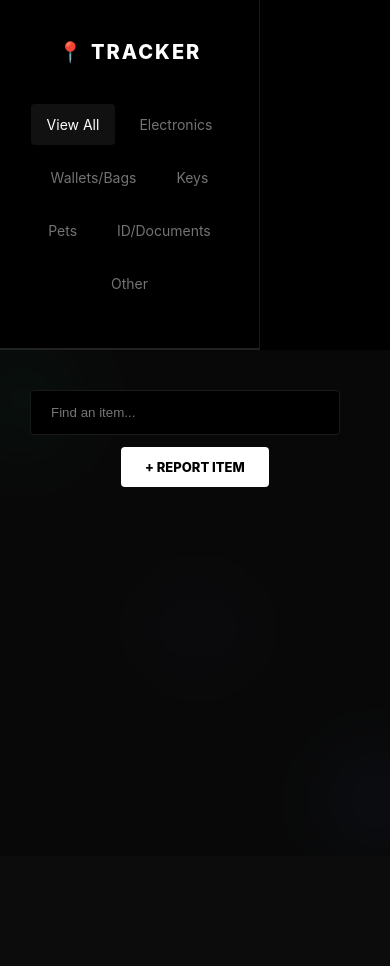
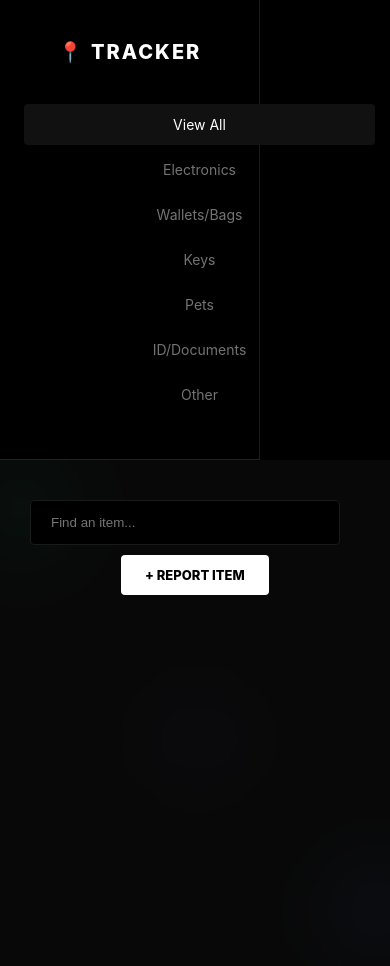
Before and after one commit to satyad780/-lost_and_found_app, a Django app: page / in a window 390 px wide. Before the commit the page ends 487 px from the top, so only its background shows below. Run offline with Django 5.2, Linux system fonts and the light colour scheme; data that the repository does not hold is empty.

Commit message:
Fix mobile layout: sidebar and main fit screen

```diff
--- a/items/static/items/css/style.css
+++ b/items/static/items/css/style.css
@@ -14,39 +14,40 @@ body {
     body {
         flex-direction: column;
         min-height: 100vh;
-        background: #000;
     }
     .sidebar {
-        width: 100%;
+        width: 100vw;
         border-right: none;
-        border-bottom: 2px solid #222;
-        padding: 16px 0 8px 0;
+        border-bottom: 1px solid #222;
+        padding: 10px 0 10px 0;
         text-align: center;
         background: #111;
         margin-bottom: 0;
     }
     .sidebar h1 {
-        margin-bottom: 16px;
+        margin-bottom: 10px;
     }
     .nav-links {
-        display: flex;
-        flex-wrap: wrap;
-        justify-content: center;
-        gap: 8px;
+        display: block;
     }
     .nav-links a {
-        margin-bottom: 0;
-        padding: 10px 8px;
-        font-size: 13px;
+        display: block;
+        margin: 0 auto 4px auto;
+        padding: 10px 0;
+        font-size: 15px;
+        width: 90vw;
+        max-width: 400px;
     }
     main {
-        padding: 16px 4vw 32px 4vw;
+        padding: 10px 2vw 20px 2vw;
         background: #080808;
         min-height: 60vh;
+        width: 100vw;
+        box-sizing: border-box;
     }
     .top-bar {
         flex-direction: column;
-        gap: 12px;
+        gap: 10px;
         align-items: stretch;
     }
     .search-bar {
```
